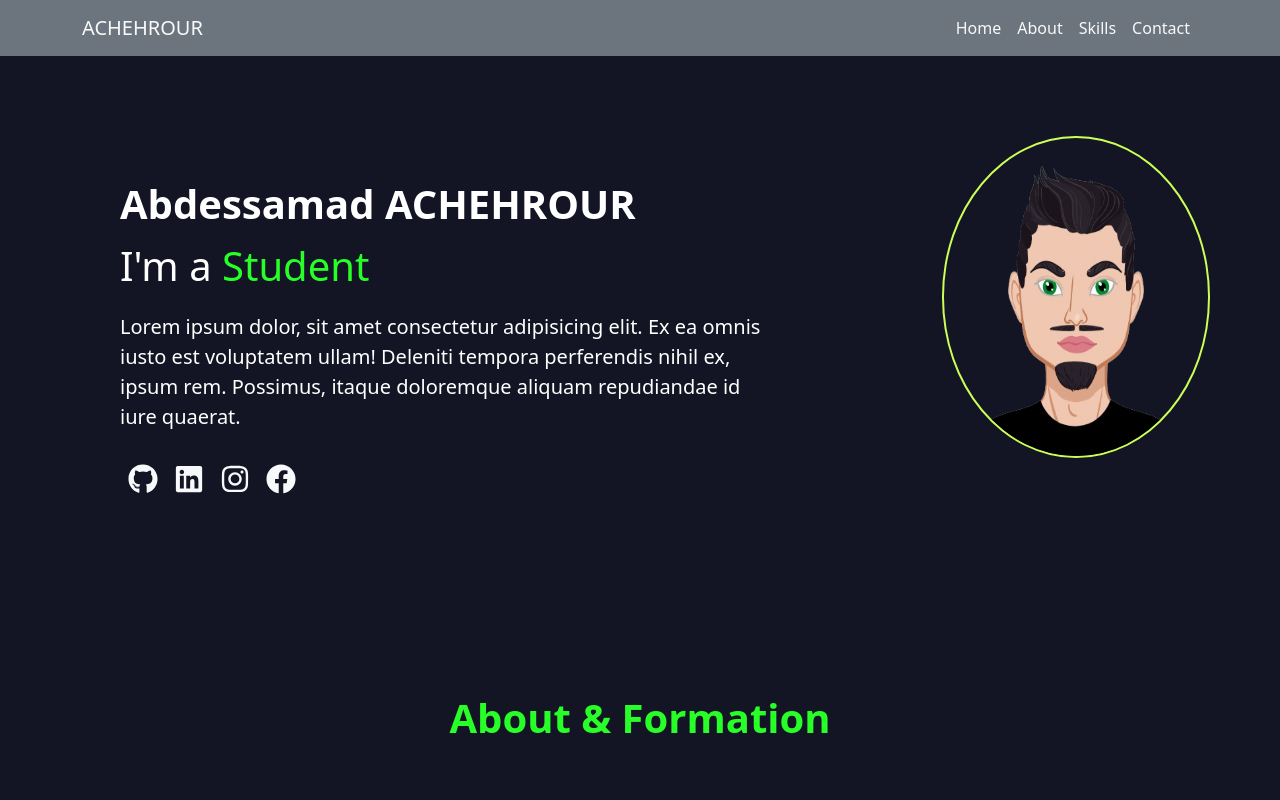
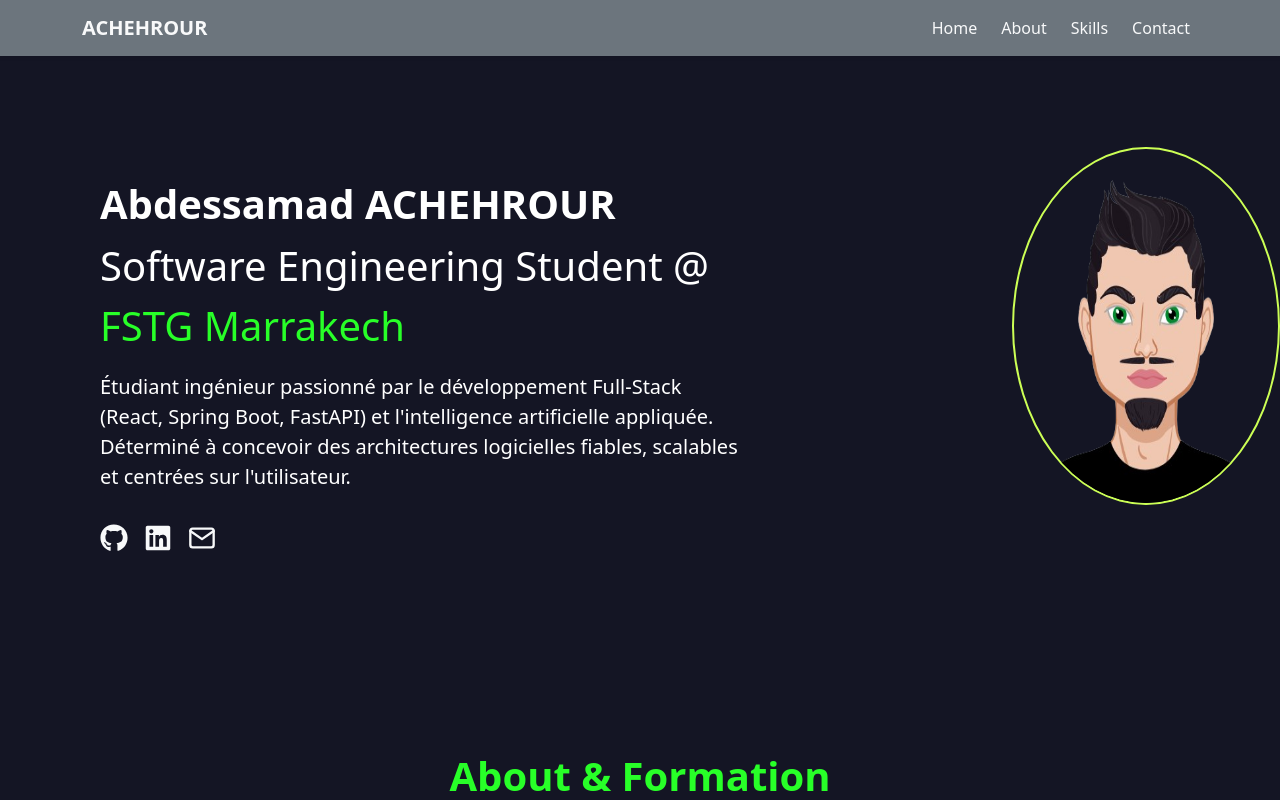
Before and after one commit to Achehrour05/portfulio, a React (Create React App) app in the folder portfulio/: page / in a window 1280 px wide. Shown: the top 800 px of the page. Built offline with nearby package versions, Linux system fonts and the light colour scheme.

Commit message:
style(header): personalize bio description, social profiles, and smooth scrolling

```diff
--- a/portfulio/src/myfiles/Headerport.jsx
+++ b/portfulio/src/myfiles/Headerport.jsx
@@ -1,27 +1,27 @@
 import 'bootstrap/dist/css/bootstrap.min.css';
 import 'bootstrap/dist/js/bootstrap.bundle.min.js';
-import { FaGithub, FaLinkedin, FaInstagram, FaFacebook } from "react-icons/fa";
+import { FaGithub, FaLinkedin } from "react-icons/fa";
+import { FiMail } from "react-icons/fi";
 import './Header.css';
 import avatar from './Avatar.png';
 import { motion } from "framer-motion";
 
 function Headerport() {
-  // Animation variants for left and right sides
   const leftVariant = {
-    hidden: { x: -50 },
-    visible: { x: 20 },
+    hidden: { opacity: 0, x: -50 },
+    visible: { opacity: 1, x: 0 },
   };
 
   const rightVariant = {
-    hidden: { x: 70 },
-    visible: { x: -70 },
+    hidden: { opacity: 0, x: 50 },
+    visible: { opacity: 1, x: 0 },
   };
 
   return (
     <div className="globalcontainer" id='home'>
-      <nav className="navbar navbar-expand-lg bg-secondary fixed-top ">
+      <nav className="navbar navbar-expand-lg bg-secondary fixed-top shadow-sm">
         <div className="container">
-          <a className="navbar-brand text-light nav-link" href="#">
+          <a className="navbar-brand text-light fw-bold" href="#home">
             ACHEHROUR
           </a>
           <button
@@ -41,7 +41,7 @@ function Headerport() {
             ></span>
           </button>
           <div className="collapse navbar-collapse" id="navbarNav0">
-            <ul className="navbar-nav ms-auto">
+            <ul className="navbar-nav ms-auto gap-2">
               <li className="nav-item">
                 <a className="nav-link active text-light" aria-current="page" href="#home">
                   Home
@@ -74,39 +74,35 @@ function Headerport() {
           whileInView="visible"
           variants={leftVariant}
           viewport={{ once: false, amount: 0.5 }}
-          transition={{ duration: 0.5 }}
+          transition={{ duration: 0.6 }}
         >
           <h2>Abdessamad ACHEHROUR</h2>
-          <p className='job'>I'm a <span>Student</span></p>
+          <p className='job'>Software Engineering Student @ <span>FSTG Marrakech</span></p>
           <p className='lorem'>
-            Lorem ipsum dolor, sit amet consectetur adipisicing elit. Ex ea omnis iusto est voluptatem ullam! Deleniti tempora perferendis nihil ex, ipsum rem. Possimus, itaque doloremque aliquam repudiandae id iure quaerat.
+            Étudiant ingénieur passionné par le développement Full-Stack (React, Spring Boot, FastAPI) et l'intelligence artificielle appliquée. Déterminé à concevoir des architectures logicielles fiables, scalables et centrées sur l'utilisateur.
           </p>
-          <div className="social-icons d-flex mt-3">
-            <a href="https://github.com" target="_blank" rel="noopener noreferrer" className="icon-container text-light mx-2">
-              <FaGithub size={30} />
+          <div className="social-icons d-flex mt-3 gap-3">
+            <a href="https://github.com/Achehrour05" target="_blank" rel="noopener noreferrer" className="icon-container text-light" aria-label="GitHub">
+              <FaGithub size={28} />
             </a>
-            <a href="https://linkedin.com" target="_blank" rel="noopener noreferrer" className="icon-container text-light mx-2">
-              <FaLinkedin size={30} />
+            <a href="https://www.linkedin.com/in/abdessamad-achehrour-800138346" target="_blank" rel="noopener noreferrer" className="icon-container text-light" aria-label="LinkedIn">
+              <FaLinkedin size={28} />
             </a>
-            <a href="https://instagram.com" target="_blank" rel="noopener noreferrer" className="icon-container text-light mx-2">
-              <FaInstagram size={30} />
-            </a>
-            <a href="https://facebook.com" target="_blank" rel="noopener noreferrer" className="icon-container text-light mx-2">
-              <FaFacebook size={30} />
+            <a href="mailto:abdessamadachehrour@gmail.com" className="icon-container text-light" aria-label="Email">
+              <FiMail size={28} />
             </a>
           </div>
         </motion.div>
 
-        {/* Right side with animation */}
         <motion.div
           className="rightside"
           variants={rightVariant}
           initial="hidden"
           whileInView="visible"
-          viewport={{ once: false, amount: 0.5 }} // Trigger when 30% is visible
-          transition={{ duration: 0.5 }} // Same duration for both sides
+          viewport={{ once: false, amount: 0.5 }}
+          transition={{ duration: 0.6 }}
         >
-          <img src={avatar} alt="" />
+          <img src={avatar} alt="Abdessamad Achehrour Avatar" />
         </motion.div>
       </div>
     </div>
```
